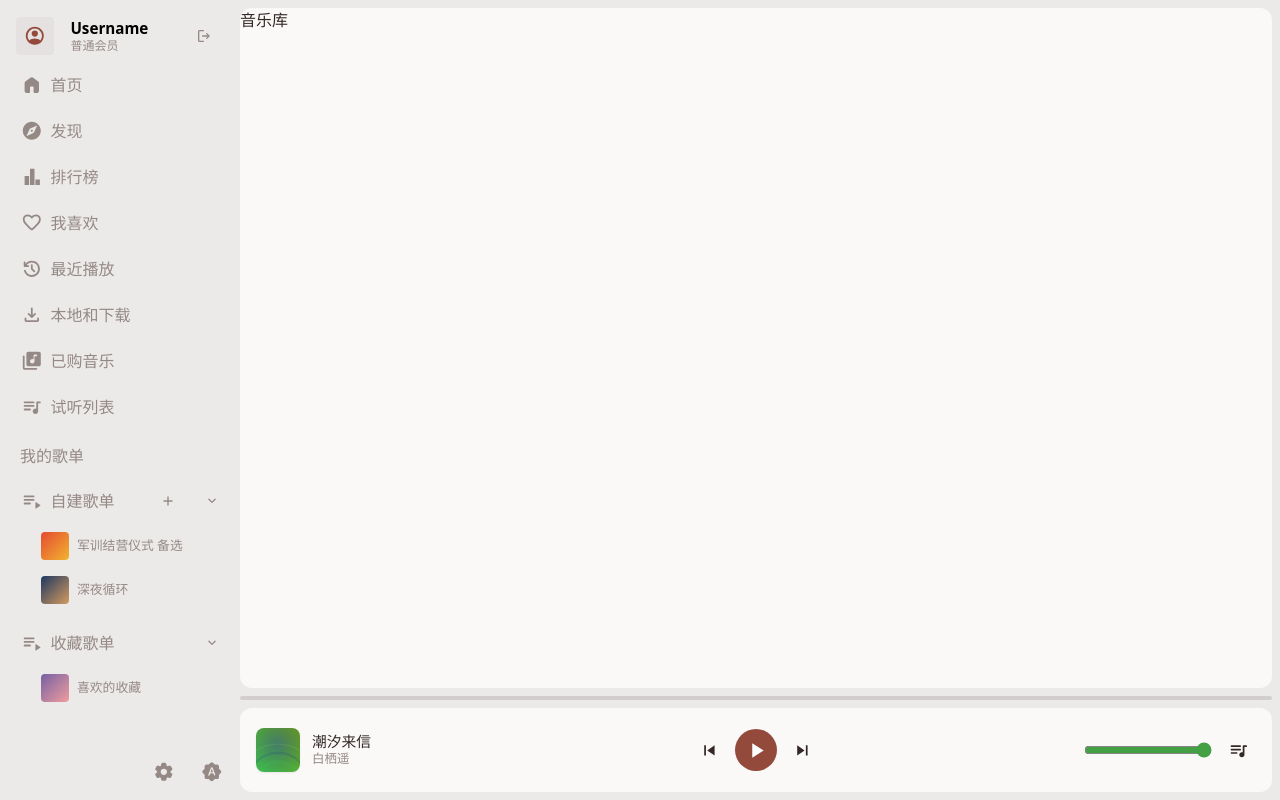
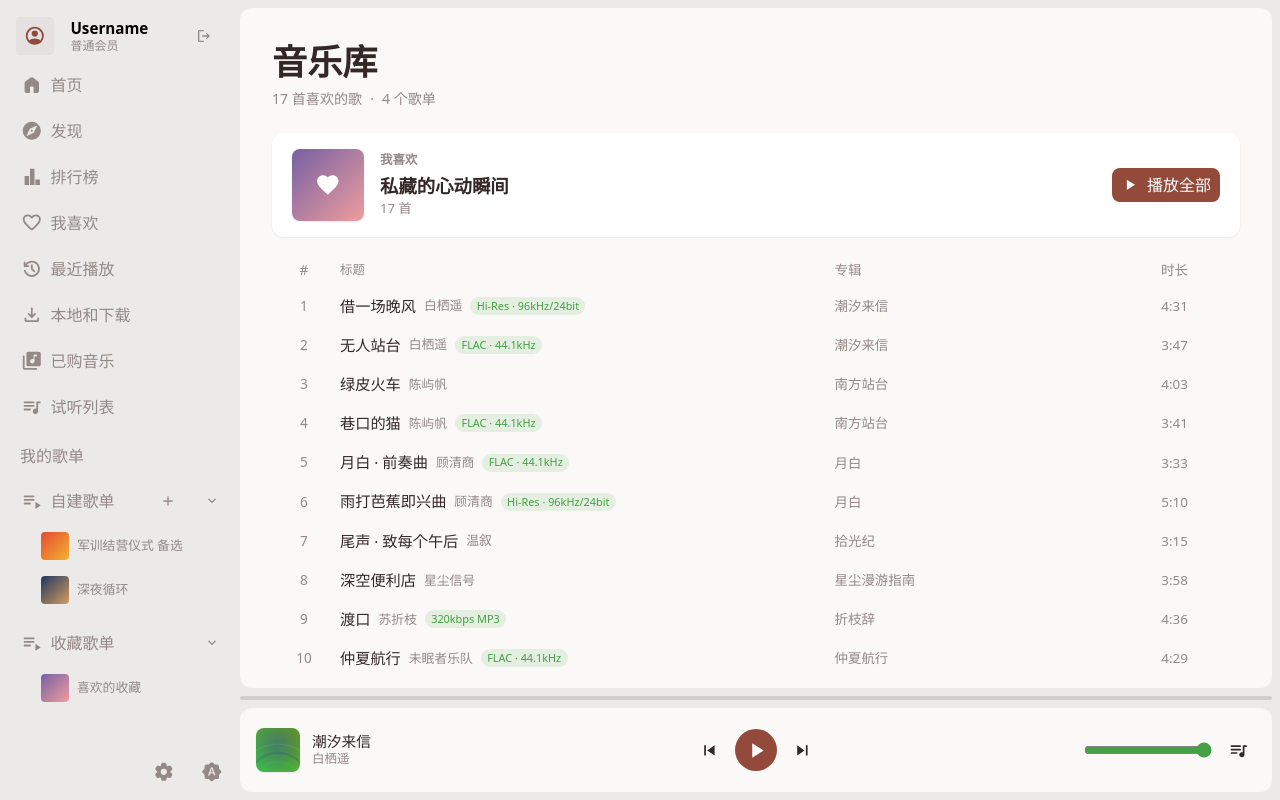
Before and after one commit to modenicheng/hutao-music-player, a Vue app in the folder apps/hmp-tauri/: page /#/library in a window 1280 px wide. Built offline with nearby package versions, Linux system fonts and the light colour scheme.

Commit message:
feat(web): library page

```diff
--- a/apps/hmp-tauri/src/views/library/LibraryView.vue
+++ b/apps/hmp-tauri/src/views/library/LibraryView.vue
@@ -1,6 +1,269 @@
+<script setup lang="ts">
+import { computed, inject, onMounted, ref } from "vue";
+import { api } from "../../lib/api/index.ts";
+import type { PlaylistRef, SongRef } from "../../lib/api/types.ts";
+import { songPool } from "../../lib/api/mock-data.ts";
+import { playerKey } from "../../lib/player.ts";
+import { songToQueueItem } from "../../lib/browserPlayerBridge.ts";
+import AppIcon from "../../components/AppIcon.vue";
+import Button from "../../components/Button.vue";
+import CoverCard from "../../components/CoverCard.vue";
+import PageHeader from "../../components/PageHeader.vue";
+import SectionHeader from "../../components/SectionHeader.vue";
+import TrackTable from "../../components/TrackTable.vue";
+import favoriteIcon from "../../assets/icons/favorite-filled-rounded.svg?raw";
+import hardDriveIcon from "../../assets/icons/hard-drive-rounded.svg?raw";
+import playIcon from "../../assets/icons/play_arrow-rounded.svg?raw";
+
+// player 可能拿不到：播放入口与播放全部按钮兜底隐藏，页面照常渲染
+const player = inject(playerKey);
+
+const liked = ref<SongRef[]>([]);
+const created = ref<PlaylistRef[]>([]);
+const favorited = ref<PlaylistRef[]>([]);
+const loading = ref(true);
+const failed = ref(false);
+
+onMounted(async () => {
+  try {
+    // 三个请求相互独立，一并发起；任一失败整页报错（与首页同策略）
+    const [likedRes, createdRes, favoritedRes] = await Promise.all([
+      api.library.liked(),
+      api.library.created(),
+      api.library.favorited(),
+    ]);
+    liked.value = likedRes;
+    created.value = createdRes;
+    favorited.value = favoritedRes;
+  } catch {
+    failed.value = true;
+  } finally {
+    loading.value = false;
+  }
+});
+
+// 最近播放预览：后端 recent_plays 未接线，与最近播放页同源（总池前几首）
+const RECENT_PREVIEW_SIZE = 5;
+const recentPreview = songPool.slice(0, RECENT_PREVIEW_SIZE);
+
+const playlistCount = computed(() => created.value.length + favorited.value.length);
+
+function playLiked() {
+  if (!player || liked.value.length === 0) return;
+  player.playTracks(
+    liked.value.map(songToQueueItem),
+    0,
+  );
+}
+
+function formatCount(value: number): string {
+  const trimOne = (n: number) => {
+    const fixed = n.toFixed(1);
+    return fixed.endsWith(".0") ? fixed.slice(0, -2) : fixed;
+  };
+  if (value >= 10_000) return `${trimOne(value / 10_000)}万`;
+  return String(value);
+}
+</script>
+
 <template>
   <div class="library-view">
-    <!-- 音乐库：我喜欢 / 最近播放 / 创建的歌单 / 收藏的歌单 / 本地歌单 -->
-    <h1>音乐库</h1>
+    <div v-if="loading" class="state-hint">加载中…</div>
+    <div v-else-if="failed" class="state-hint">加载失败</div>
+
+    <template v-else>
+      <PageHeader title="音乐库">
+        <template #meta>
+          <span>{{ liked.length }} 首喜欢的歌</span>
+          <span aria-hidden="true">·</span>
+          <span>{{ playlistCount }} 个歌单</span>
+        </template>
+      </PageHeader>
+
+      <!-- 我喜欢：hero 卡 + 喜欢列表 -->
+      <section class="liked-section" aria-label="我喜欢">
+        <div class="liked-card">
+          <span class="liked-cover" aria-hidden="true">
+            <AppIcon :src="favoriteIcon" />
+          </span>
+          <div class="liked-copy">
+            <span class="liked-label">我喜欢</span>
+            <span class="liked-title">私藏的心动瞬间</span>
+            <span class="liked-meta">{{ liked.length }} 首</span>
+          </div>
+          <Button v-if="player && liked.length > 0" variant="default" size="sm" @click="playLiked">
+            <AppIcon :src="playIcon" class="play-all-icon" />
+            播放全部
+          </Button>
+        </div>
+
+        <TrackTable v-if="liked.length > 0" class="liked-songs" :tracks="liked" :player="player" show-header />
+      </section>
+
+      <!-- 最近播放：预览 5 首，整页入口在最近播放页 -->
+      <section v-if="recentPreview.length > 0" class="section" aria-label="最近播放">
+        <SectionHeader title="最近播放" more-to="/library/recent" />
+        <TrackTable :tracks="recentPreview" :player="player" show-header />
+      </section>
+
+      <!-- 创建的歌单 -->
+      <section v-if="created.length > 0" class="section" aria-label="创建的歌单">
+        <SectionHeader title="创建的歌单" />
+        <div class="playlist-grid">
+          <CoverCard
+            v-for="playlist in created"
+            :key="playlist.id"
+            :cover-url="playlist.coverUrl"
+            :title="playlist.name"
+            :subtitle="`${formatCount(playlist.playCount)}次播放`"
+            :to="`/playlist/${playlist.id}`"
+          />
+        </div>
+      </section>
+
+      <!-- 收藏的歌单 -->
+      <section v-if="favorited.length > 0" class="section" aria-label="收藏的歌单">
+        <SectionHeader title="收藏的歌单" />
+        <div class="playlist-grid">
+          <CoverCard
+            v-for="playlist in favorited"
+            :key="playlist.id"
+            :cover-url="playlist.coverUrl"
+            :title="playlist.name"
+            :subtitle="`${formatCount(playlist.playCount)}次播放`"
+            :to="`/playlist/${playlist.id}`"
+          />
+        </div>
+      </section>
+
+      <!-- 本地音乐：后端未接线的诚实空态 -->
+      <section class="section" aria-label="本地音乐">
+        <SectionHeader title="本地音乐" />
+        <div class="local-empty">
+          <AppIcon :src="hardDriveIcon" class="local-icon" />
+          <p class="local-title">本地和下载尚未开通</p>
+          <p class="local-desc">桌面端索引本地音频后，这里会显示你的本地歌曲与下载内容。</p>
+        </div>
+      </section>
+    </template>
   </div>
 </template>
+
+<style scoped>
+.library-view {
+  padding: var(--space-6) var(--space-8) var(--space-10);
+}
+
+.state-hint {
+  padding: var(--space-12) 0;
+  text-align: center;
+  color: var(--muted-foreground);
+}
+
+/* —— 我喜欢 hero 卡：中性表面卡，主题色只留给播放键 —— */
+.liked-card {
+  display: flex;
+  align-items: center;
+  gap: var(--space-4);
+  padding: var(--space-4) var(--space-5);
+  background: var(--surface-3);
+  border-radius: var(--radius-lg);
+  box-shadow: var(--shadow-sm);
+}
+
+/* 与侧栏"喜欢的收藏"封面同一渐变，保持身份一致 */
+.liked-cover {
+  display: grid;
+  place-items: center;
+  width: 4.5rem;
+  height: 4.5rem;
+  flex: 0 0 auto;
+  color: var(--surface-3);
+  background: linear-gradient(135deg, #7660a4, #ef9d9d);
+  border-radius: var(--radius-md);
+  box-shadow: var(--shadow-sm);
+}
+
+.liked-cover .app-icon {
+  width: 1.6rem;
+  height: 1.6rem;
+}
+
+.liked-copy {
+  display: grid;
+  min-width: 0;
+  flex: 1;
+}
+
+.liked-label {
+  font-size: 0.78rem;
+  color: var(--muted-foreground);
+  font-weight: 600;
+}
+
+.liked-title {
+  margin-top: 0.15rem;
+  font-size: 1.15rem;
+  font-weight: 650;
+}
+
+.liked-meta {
+  font-size: 0.82rem;
+  color: var(--muted-foreground);
+  font-variant-numeric: tabular-nums;
+}
+
+.play-all-icon {
+  width: 1.1rem;
+  height: 1.1rem;
+}
+
+.liked-songs {
+  margin-top: var(--space-4);
+}
+
+.section {
+  margin-top: var(--space-8);
+}
+
+.section > .section-header {
+  margin-bottom: var(--space-4);
+}
+
+.playlist-grid {
+  display: grid;
+  grid-template-columns: repeat(auto-fill, minmax(9rem, 1fr));
+  gap: var(--space-4);
+}
+
+/* —— 本地音乐空态 —— */
+.local-empty {
+  display: grid;
+  justify-items: center;
+  gap: var(--space-1);
+  padding: var(--space-8) var(--space-5);
+  text-align: center;
+  background: var(--surface-3);
+  border-radius: var(--radius-lg);
+  box-shadow: var(--shadow-sm);
+}
+
+.local-icon {
+  width: 2rem;
+  height: 2rem;
+  margin-bottom: var(--space-2);
+  color: var(--muted-foreground);
+}
+
+.local-title {
+  font-size: 0.95rem;
+  font-weight: 600;
+}
+
+.local-desc {
+  max-width: 26rem;
+  font-size: 0.82rem;
+  color: var(--muted-foreground);
+  line-height: 1.6;
+}
+</style>
```
